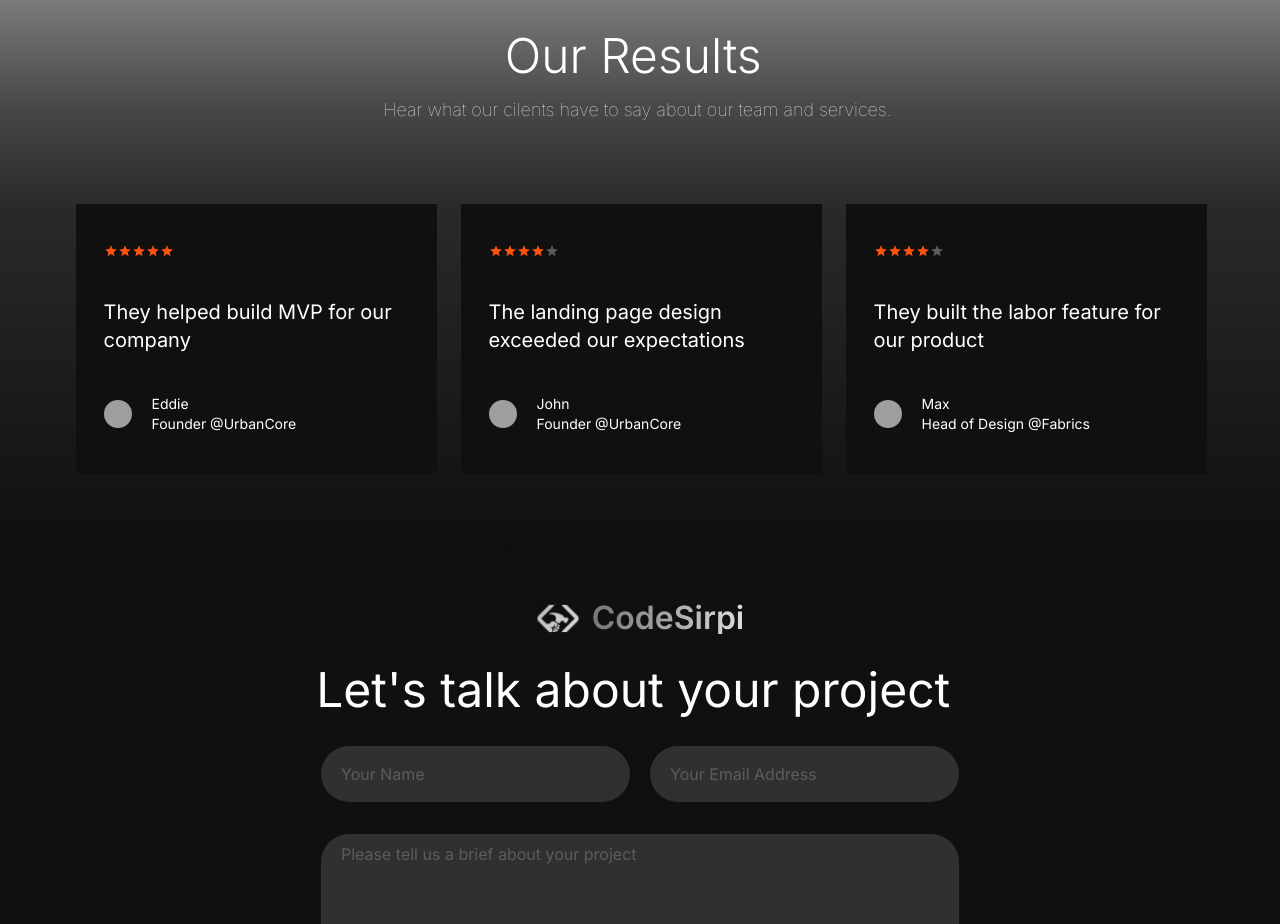
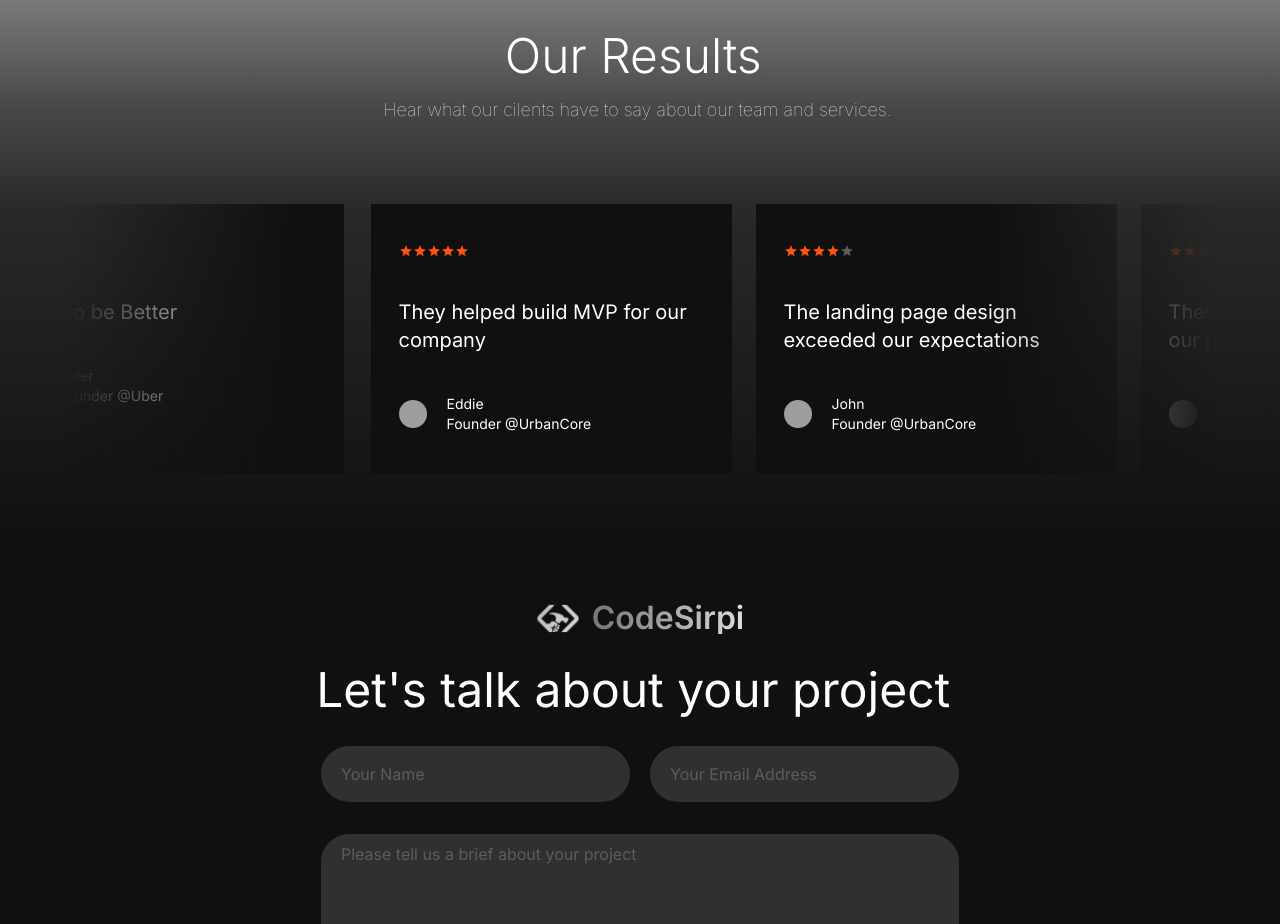
Before and after one commit to codesirpi/landing-site, a Next.js app: page / in a window 1280 px wide. Shown: the part 4040-4964 px from the top of the page. Built offline with nearby package versions, Linux system fonts and the light colour scheme; grey boxes are pictures that could not be loaded.

Commit message:
review-section:sliding animation created

```diff
--- a/app/components/reviews-section/testimonal.tsx
+++ b/app/components/reviews-section/testimonal.tsx
@@ -2,6 +2,7 @@ import { Icon } from "@iconify/react/dist/iconify.js";
 import Image from "next/image";
 import React from "react";
 import { motion } from "framer-motion";
+import "../../globals.css";
 
 type MockData = {
   rating: number;
@@ -15,7 +16,7 @@ type MockData = {
 const Testimonal = ({ mockData }: { mockData: MockData[] }) => {
   return (
     <motion.div
-      className="flex justify-center"
+      className="flex gap-x-6 linear-gradient-fade w-full max-w-[1145px] mx-auto overflow-hidden"
       initial={{ y: 100, opacity: 0 }}
       whileInView={{
         y: 0,
@@ -26,18 +27,19 @@ const Testimonal = ({ mockData }: { mockData: MockData[] }) => {
       }}
       viewport={{ once: true }}
     >
+      <div>
         <motion.div
-        className="flex gap-x-6  w-full h-fit my-20 max-w-[1145px] overflow-x-scroll  ml-4"
-        // initial={{ x: 0 }}
-        // animate={{
-        //   x: "-100%",
-        //   transition: {
-        //     duration: 10,
-        //     repeat: Infinity,
-        //     repeatType: "loop",
-        //     ease: "linear",
-        //   },
-        // }}
+          className="flex gap-x-6  w-full h-fit my-20  overflow-x-hidden"
+          initial={{ x: 0 }}
+          animate={{
+            x: "-100%",
+          }}
+          transition={{
+            duration: 8,
+            repeat: Infinity,
+            repeatType: "loop",
+            ease: "linear",
+          }}
         >
           {mockData.map((data: MockData, index: number) => (
             <div
@@ -84,6 +86,68 @@ const Testimonal = ({ mockData }: { mockData: MockData[] }) => {
             </div>
           ))}
         </motion.div>
+      </div>
+      {/* For now,data is repeated to create a infinity loop effect */}
+      <div>
+        <motion.div
+          className="flex gap-x-6 w-full h-fit my-20  overflow-x-hidden  ml-4"
+          initial={{ x: 0 }}
+          animate={{
+            x: "-100%",
+          }}
+          transition={{
+            duration: 8,
+            repeat: Infinity,
+            repeatType: "loop",
+            ease: "linear",
+          }}
+        >
+          {mockData.map((data: MockData, index: number) => (
+            <div
+              className="flex flex-col gap-y-10 w-full min-w-[290px]  max-w-[361px]  bg-background-black px-7 py-10 xs:min-w-[361px]"
+              key={index}
+            >
+              <div className="flex">
+                {Array.from({ length: data.rating }, (_, i) => (
+                  <Icon
+                    icon="material-symbols:star"
+                    width={14}
+                    height={14}
+                    key={i}
+                    color="#FF520E"
+                  />
+                ))}
+                {Array.from({ length: 5 - data.rating }, (_, i) => (
+                  <Icon
+                    icon="material-symbols:star"
+                    width={14}
+                    height={14}
+                    key={i}
+                    color="#5C5C5C"
+                  />
+                ))}
+              </div>
+              <div className="text-lg xl:text-xl">{data.comment}</div>
+              <div className="flex items-center gap-x-5">
+                <Image
+                  src="https://st.depositphotos.com/2218212/2938/i/950/depositphotos_29387653-stock-photo-facebook-profile.jpg"
+                  width={28}
+                  height={28}
+                  unoptimized
+                  alt="profile-photo"
+                  className="w-7 h-7 rounded-full"
+                />
+                <div className="text-sm">
+                  <div>{data.profileName}</div>
+                  <div>
+                    {data.designation} @{data.Company}
+                  </div>
+                </div>
+              </div>
+            </div>
+          ))}
+        </motion.div>
+      </div>
     </motion.div>
   );
 };
--- a/app/globals.css
+++ b/app/globals.css
@@ -66,6 +66,15 @@ background-image: linear-gradient(
 );
 }
 
+.linear-gradient-fade {
+  mask-image: linear-gradient(
+    to right,rgba(0,0,0,0),
+    rgba(0,0,0,1) 20%,
+    rgba(0,0,0,1) 80%,
+    rgba(0,0,0,0)
+  );
+}
+
 .linear-gradient-company {
   background: linear-gradient(
     to left,
```
Also changed, not shown: app/components/reviews-section/review-section.tsx (line endings or trailing spaces). Lines whose indentation alone changed are shown as unchanged.
